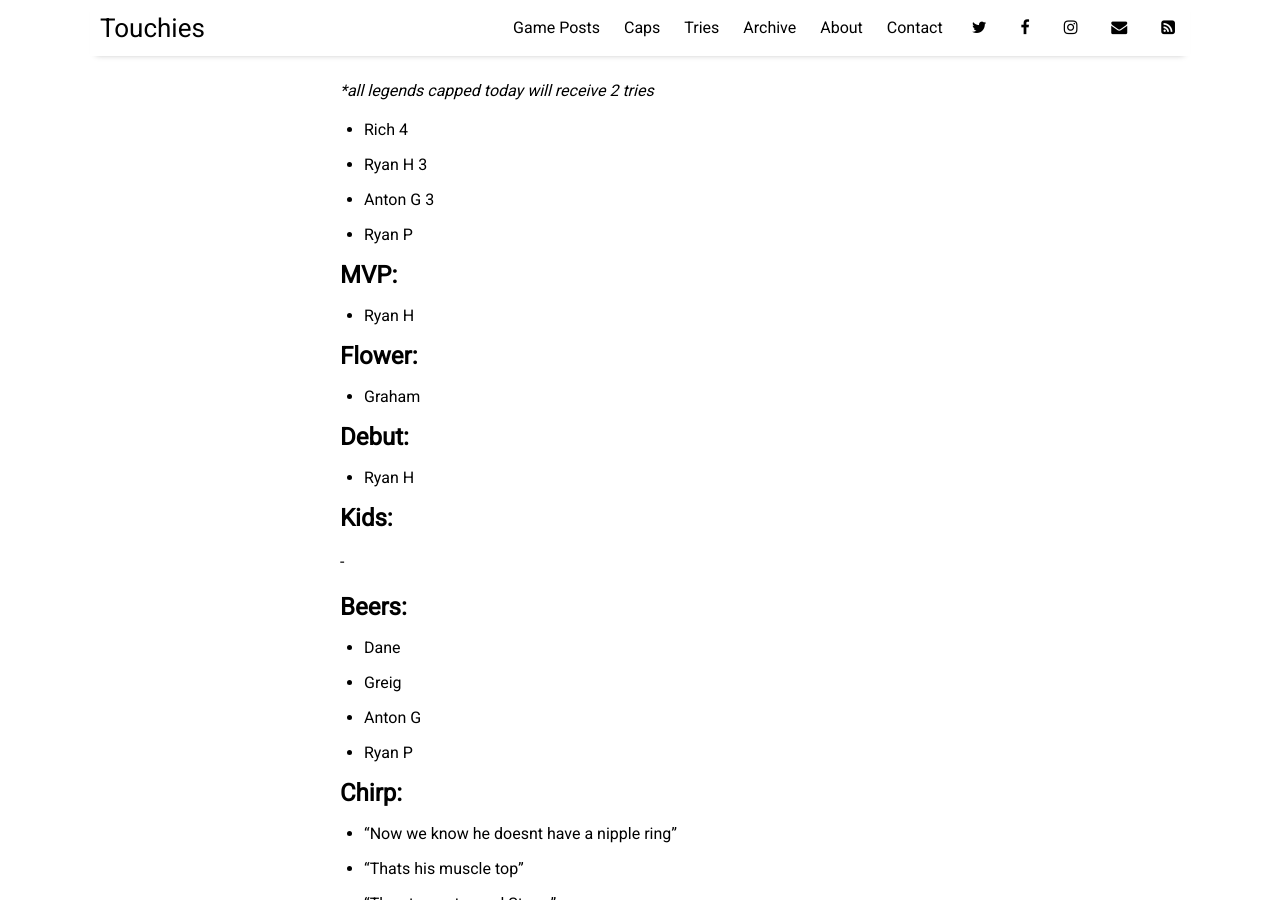
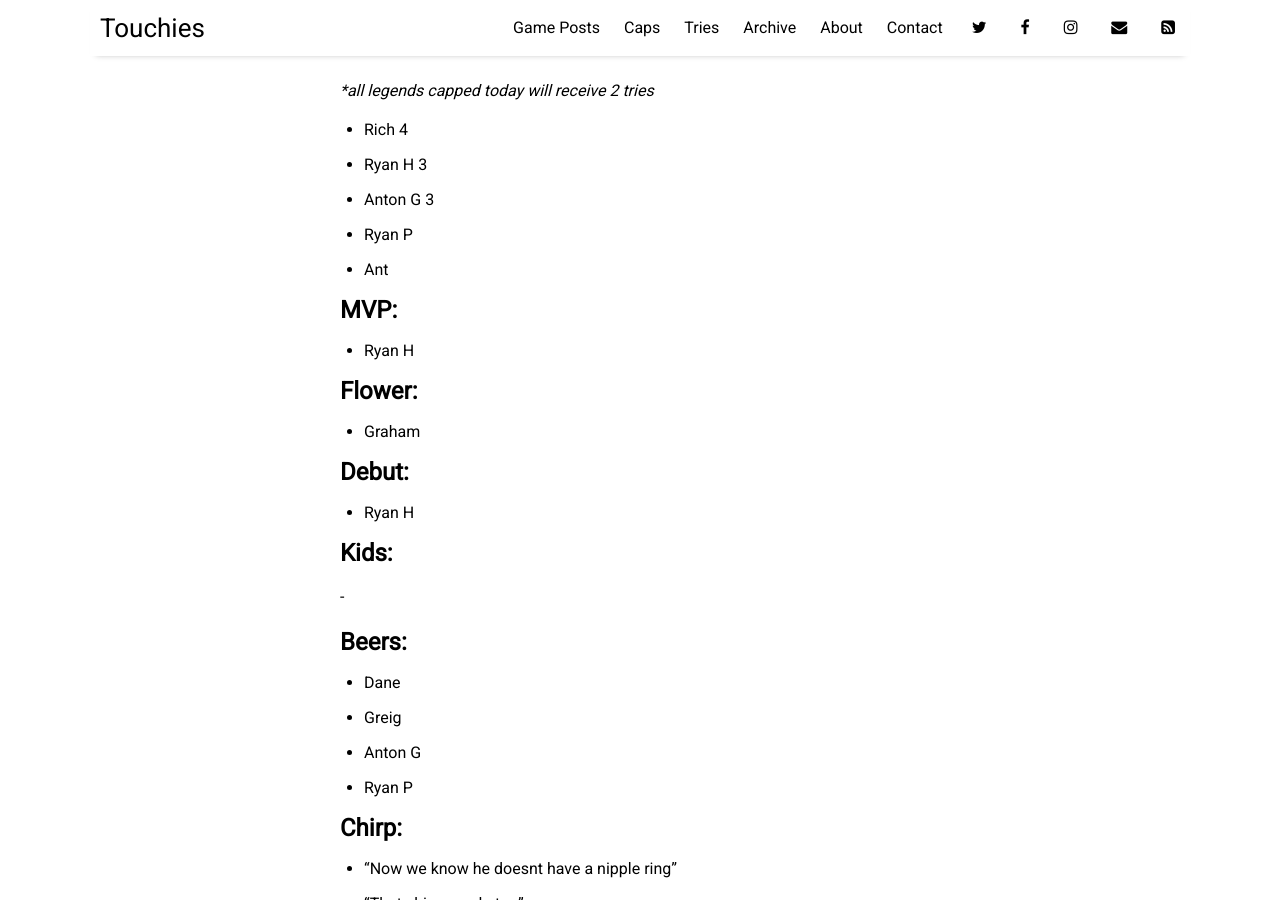
Before and after one commit to sundayrugby/sundayrugby.github.io, a Jekyll site: the page built from _posts/2023-04-23-AR.md, in a window 1280 px wide and 900 px high, scrolled down 956 px. Built offline with Jekyll 4.4.1, drawn with Linux system fonts in a browser that asks for light colours; nearby versions of some CDN libraries.

Commit message:
Update 2023-04-23-AR.md
Ant

```diff
--- a/_posts/2023-04-23-AR.md
+++ b/_posts/2023-04-23-AR.md
@@ -33,7 +33,7 @@ image: 2023_04_23.jpg
 * Ryan H 3
 * Anton G 3
 * Ryan P
-
+* Ant
 
 ## MVP:
 
```
